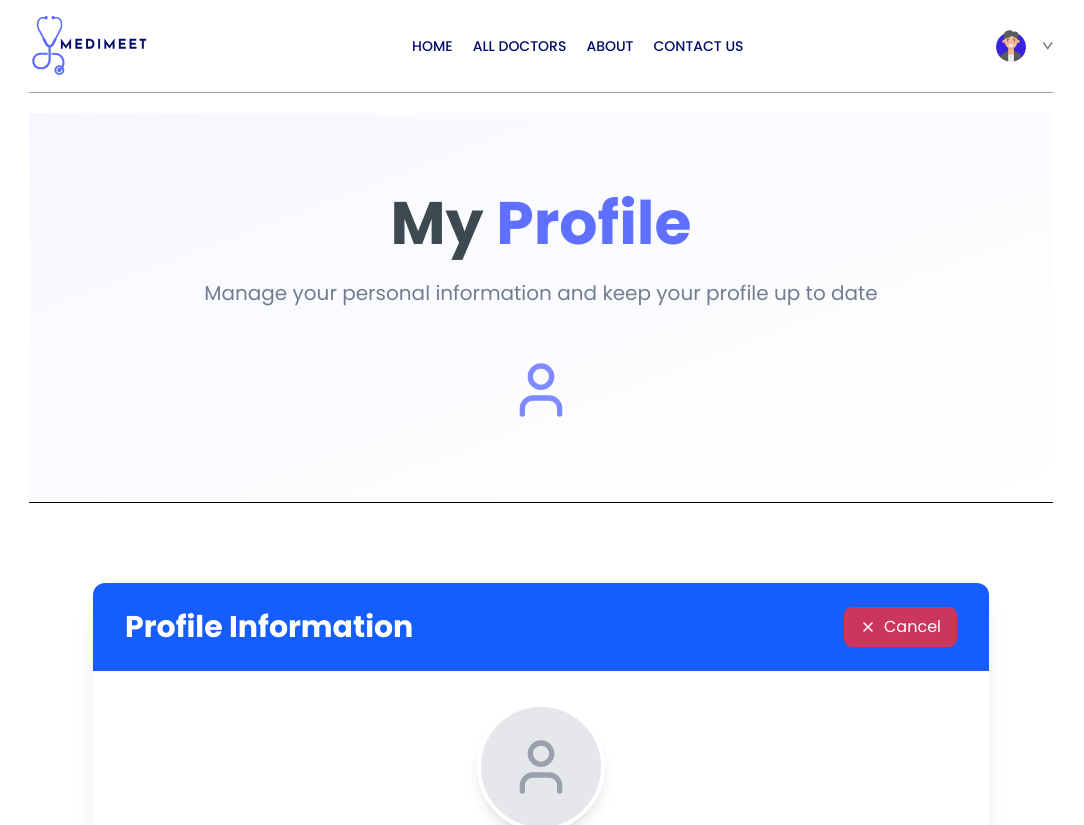
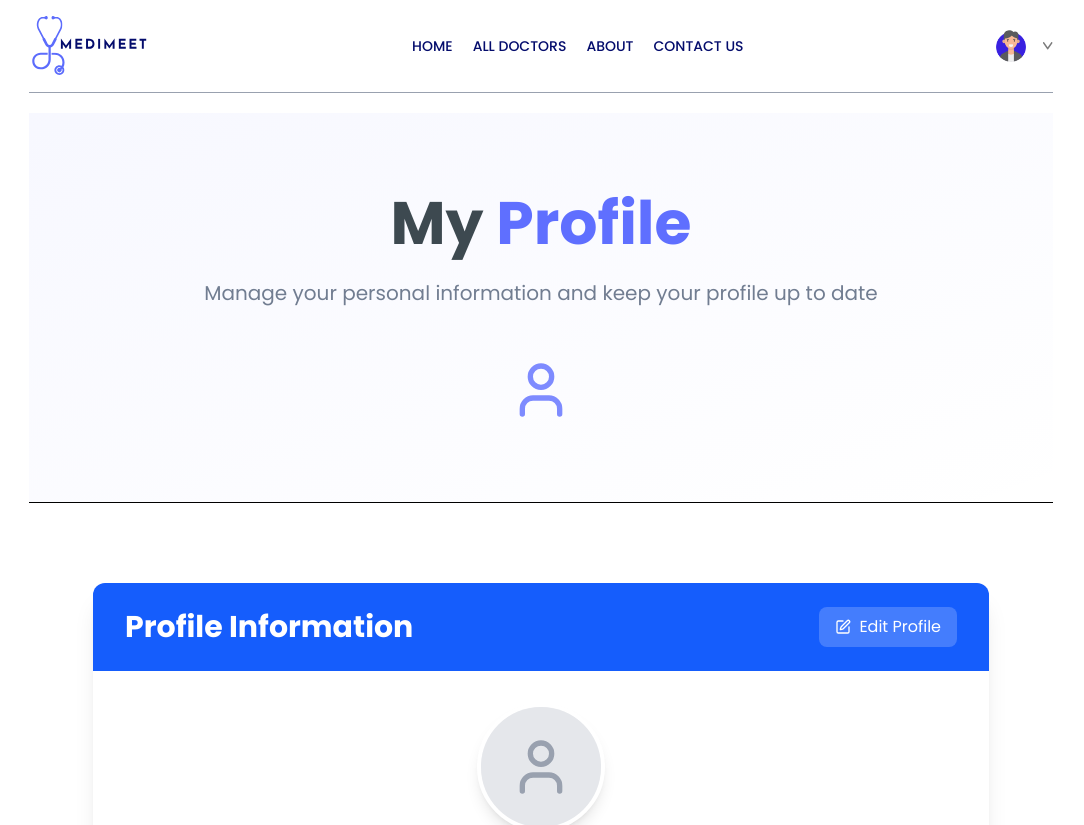
Before and after one commit to tanurims/MediMeet, a React (Vite) app in the folder frontend/: page /my-profile in a window 1280 px wide. Shown: the top 825 px of the page, without its empty margins (99-1183 px from the left). Built offline with nearby package versions, Linux system fonts and the light colour scheme.

Commit message:
my profile section updated

```diff
--- a/frontend/src/pages/MyProfile.jsx
+++ b/frontend/src/pages/MyProfile.jsx
@@ -4,7 +4,7 @@ import { User, Edit, Save, X, Camera, Phone, Mail, MapPin, Calendar, Upload, Eye
 
 const MyProfile = () => {
 
-  const [isEditing, setIsEditing] = useState(true);
+  const [isEditing, setIsEditing] = useState(false);
 
 
 
@@ -229,6 +229,7 @@ const MyProfile = () => {
                           onChange={(e) => setEditData({ ...editData, email: e.target.value })}
                           className="w-full px-4 py-3 border border-gray-300 rounded-lg focus:ring-2 focus:ring-blue-500 focus:border-blue-500 transition-colors duration-200"
                           required
+                          readOnly
                         />
                       </div>
                       <div>
```
